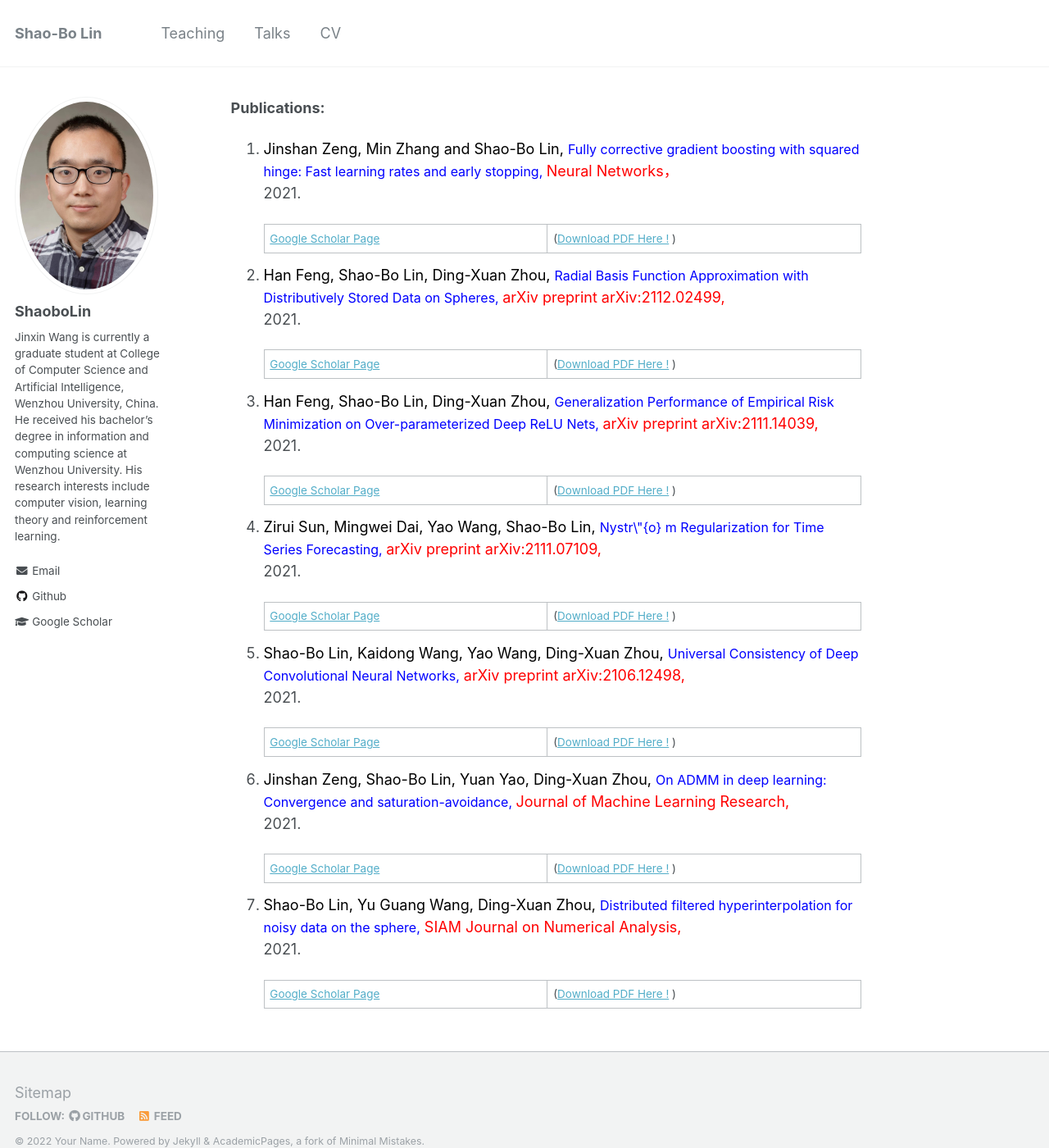
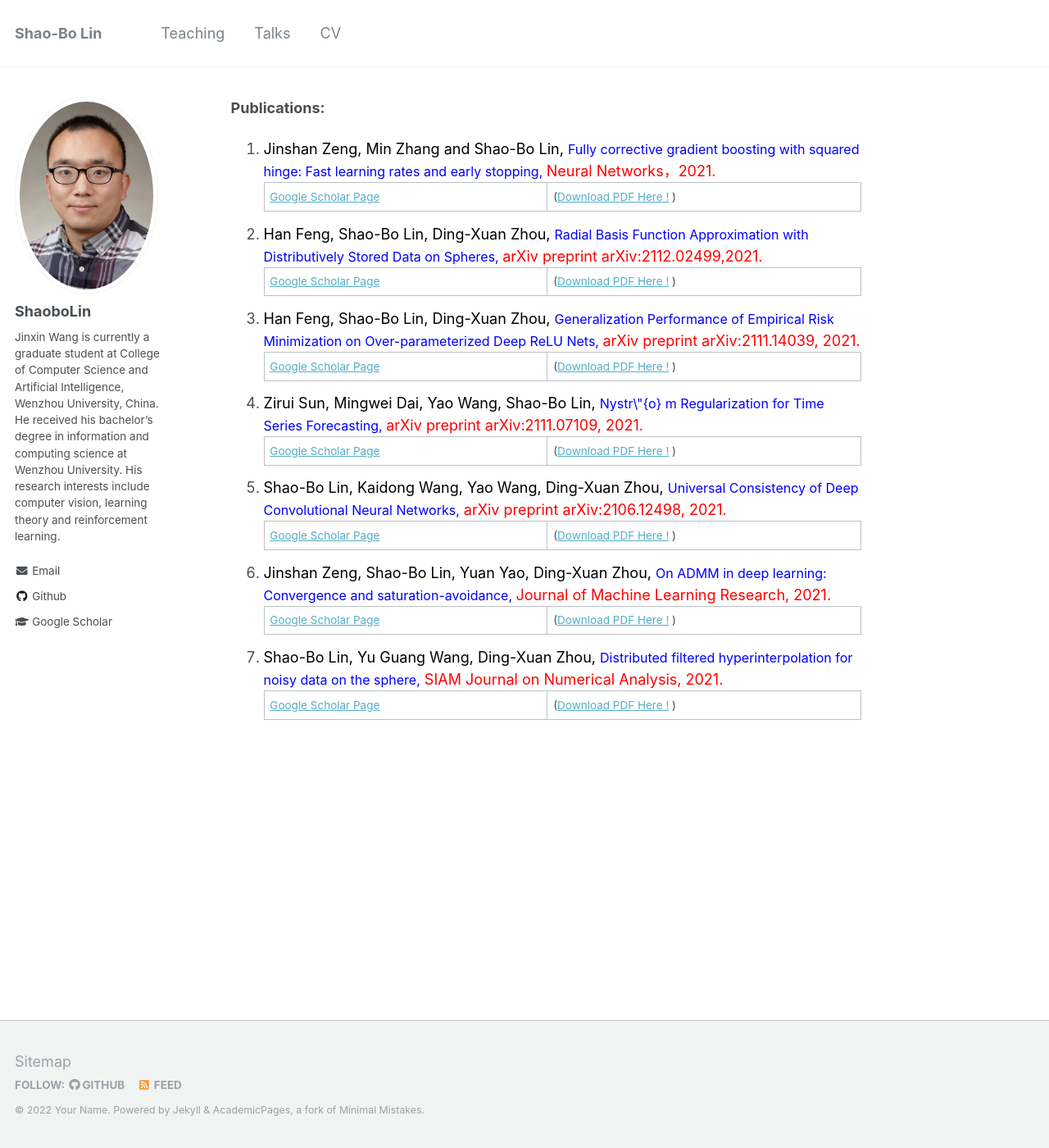
Before and after one commit to JxwangLearningTheory/JxwangLearningTheory.github.io, a Jekyll site: the page built from _pages/about.md, in a window 1280 px wide and 1400 px high. Shown: the whole window at 82% size. Built offline with Jekyll 4.4.1, drawn with Linux system fonts in a browser that asks for light colours.

Commit message:
Update about.md

```diff
--- a/_pages/about.md
+++ b/_pages/about.md
@@ -6,34 +6,34 @@ author_profile: true
 
 **Publications:**
 
-1. <font color ="black"> Jinshan Zeng, Min Zhang and Shao-Bo Lin,</font><font size=3 color ="blue"> Fully corrective gradient boosting with squared hinge: Fast learning rates and early stopping, </font> <font color ="red"> Neural Networks，</font>2021.
+1. <font color ="black"> Jinshan Zeng, Min Zhang and Shao-Bo Lin,</font><font size=3 color ="blue"> Fully corrective gradient boosting with squared hinge: Fast learning rates and early stopping, </font> <font color ="red"> Neural Networks，2021.</font>
 
    [Google Scholar Page](https://scholar.google.com/citations?view_op=view_citation&hl=en&user=dGt4l6QAAAAJ&sortby=pubdate&citation_for_view=dGt4l6QAAAAJ:0ngZmJvimKcC) | ([Download PDF Here !](https://jxwanglearningtheory.github.io/files/2021_Fully-Corrective_Gradient.pdf)  )
 
-2. <font color ="black">Han Feng, Shao-Bo Lin, Ding-Xuan Zhou, </font><font size=3 color ="blue">Radial Basis Function Approximation with Distributively Stored Data on Spheres,  </font> <font color ="red">arXiv preprint arXiv:2112.02499,</font>2021.
+2. <font color ="black">Han Feng, Shao-Bo Lin, Ding-Xuan Zhou, </font><font size=3 color ="blue">Radial Basis Function Approximation with Distributively Stored Data on Spheres,  </font> <font color ="red">arXiv preprint arXiv:2112.02499,2021.</font>
 
    [Google Scholar Page](https://scholar.google.com/citations?view_op=view_citation&hl=en&user=dGt4l6QAAAAJ&sortby=pubdate&citation_for_view=dGt4l6QAAAAJ:7VEv-pLvLSsC) | ([Download PDF Here !](https://jxwanglearningtheory.github.io/files/2021_Radial_Basis_Function_Approximation.pdf)  )
 
 
-3. <font color ="black">Han Feng, Shao-Bo Lin, Ding-Xuan Zhou, </font><font size=3 color ="blue">Generalization Performance of Empirical Risk Minimization on Over-parameterized Deep ReLU Nets,  </font> <font color ="red">arXiv preprint arXiv:2111.14039, </font>2021.
+3. <font color ="black">Han Feng, Shao-Bo Lin, Ding-Xuan Zhou, </font><font size=3 color ="blue">Generalization Performance of Empirical Risk Minimization on Over-parameterized Deep ReLU Nets,  </font> <font color ="red">arXiv preprint arXiv:2111.14039, 2021. </font>
 
    [Google Scholar Page](https://scholar.google.com/citations?view_op=view_citation&hl=en&user=dGt4l6QAAAAJ&sortby=pubdate&citation_for_view=dGt4l6QAAAAJ:7VEv-pLvLSsC) | ([Download PDF Here !](https://jxwanglearningtheory.github.io/files/2021_GENERALIZATION_PERFORMANCE.pdf)  )
 
-4. <font color ="black"> Zirui Sun, Mingwei Dai, Yao Wang, Shao-Bo Lin,</font><font size=3 color ="blue">Nystr\"{o} m Regularization for Time Series Forecasting,  </font> <font color ="red"> arXiv preprint arXiv:2111.07109,</font>2021.
+4. <font color ="black"> Zirui Sun, Mingwei Dai, Yao Wang, Shao-Bo Lin,</font><font size=3 color ="blue">Nystr\"{o} m Regularization for Time Series Forecasting,  </font> <font color ="red"> arXiv preprint arXiv:2111.07109, 2021.</font>
 
    [Google Scholar Page](https://scholar.google.com/citations?view_op=view_citation&hl=en&user=dGt4l6QAAAAJ&sortby=pubdate&citation_for_view=dGt4l6QAAAAJ:j5aT6aphRxQC) | ([Download PDF Here !](https://jxwanglearningtheory.github.io/files/2021_Nystrom_Regularization.pdf)  )
 
-5. <font color ="black"> Shao-Bo Lin, Kaidong Wang, Yao Wang, Ding-Xuan Zhou,</font><font size=3 color ="blue"> Universal Consistency of Deep Convolutional Neural Networks,</font> <font color ="red">arXiv preprint arXiv:2106.12498, </font>2021.
+5. <font color ="black"> Shao-Bo Lin, Kaidong Wang, Yao Wang, Ding-Xuan Zhou,</font><font size=3 color ="blue"> Universal Consistency of Deep Convolutional Neural Networks,</font> <font color ="red">arXiv preprint arXiv:2106.12498, 2021.</font>
 
    [Google Scholar Page](https://scholar.google.com/citations?view_op=view_citation&hl=en&user=dGt4l6QAAAAJ&sortby=pubdate&citation_for_view=dGt4l6QAAAAJ:EBV337fEn3EC) | ([Download PDF Here !](https://jxwanglearningtheory.github.io/files/2021_Universal_Consistency.pdf)  )
 
 
-6. <font color ="black">Jinshan Zeng, Shao-Bo Lin, Yuan Yao, Ding-Xuan Zhou, </font><font size=3 color ="blue"> On ADMM in deep learning: Convergence and saturation-avoidance, </font> <font color ="red">Journal of Machine Learning Research, </font>2021.
+6. <font color ="black">Jinshan Zeng, Shao-Bo Lin, Yuan Yao, Ding-Xuan Zhou, </font><font size=3 color ="blue"> On ADMM in deep learning: Convergence and saturation-avoidance, </font> <font color ="red">Journal of Machine Learning Research, 2021.</font>
 
    [Google Scholar Page](https://scholar.google.com/citations?view_op=view_citation&hl=en&user=dGt4l6QAAAAJ&sortby=pubdate&citation_for_view=dGt4l6QAAAAJ:yIeBiWEAh44C) | ([Download PDF Here !](https://jxwanglearningtheory.github.io/files/2021_On_ADMM_in_Deep_Learning.pdf)  )
 
 
 
-7. <font color ="black"> Shao-Bo Lin, Yu Guang Wang, Ding-Xuan Zhou,</font><font size=3 color ="blue">  Distributed filtered hyperinterpolation for noisy data on the sphere,</font> <font color ="red">SIAM Journal on Numerical Analysis, </font>2021.
+7. <font color ="black"> Shao-Bo Lin, Yu Guang Wang, Ding-Xuan Zhou,</font><font size=3 color ="blue">  Distributed filtered hyperinterpolation for noisy data on the sphere,</font> <font color ="red">SIAM Journal on Numerical Analysis, 2021.</font>
 
    [Google Scholar Page](https://scholar.google.com/citations?view_op=view_citation&hl=en&user=dGt4l6QAAAAJ&sortby=pubdate&citation_for_view=dGt4l6QAAAAJ:Vztgr1qGG8IC) | ([Download PDF Here !](https://jxwanglearningtheory.github.io/files/2021_DISTRIBUTED_FILTERED_HYPERINTERPOLATION.pdf)  )
```
